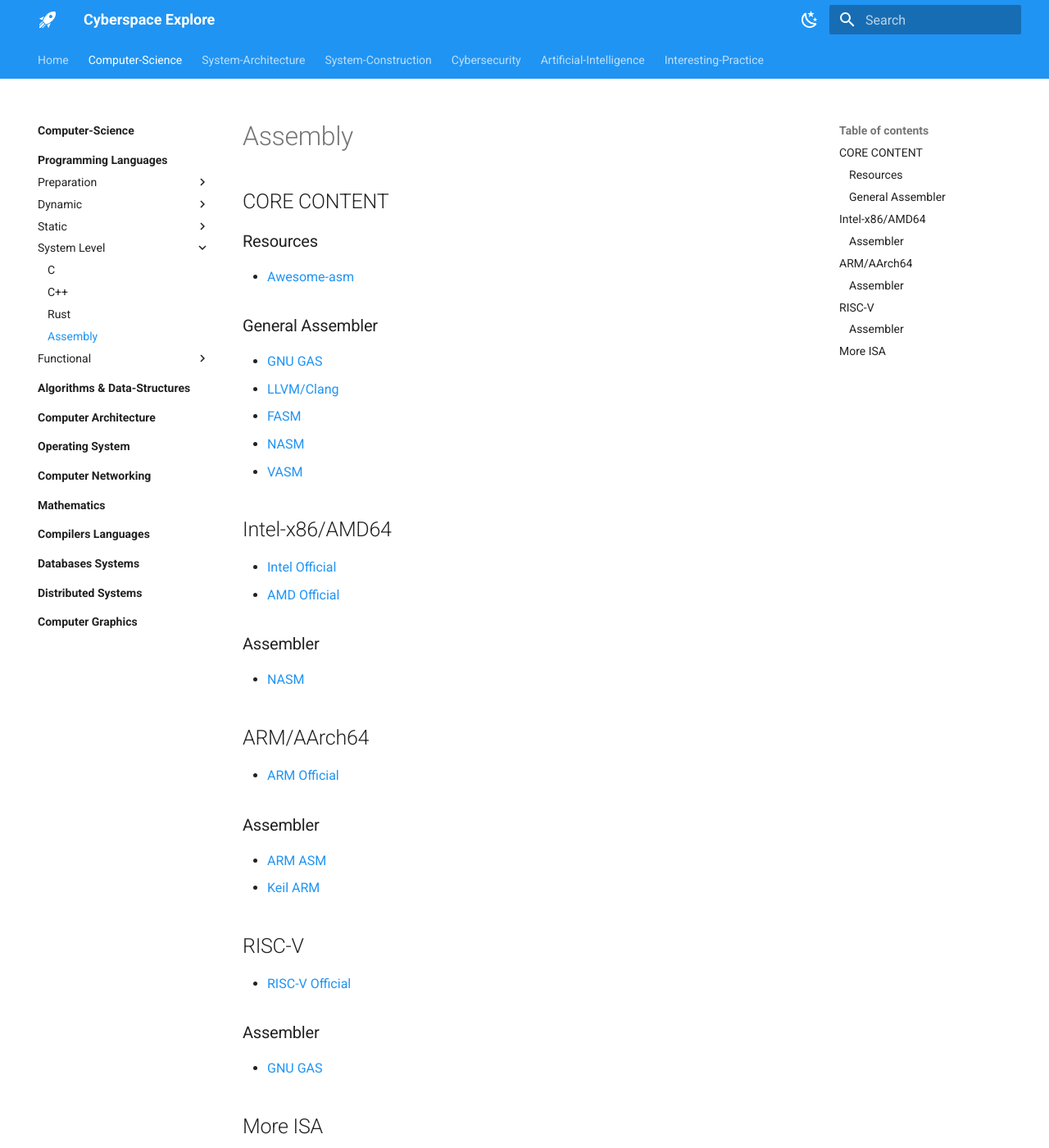
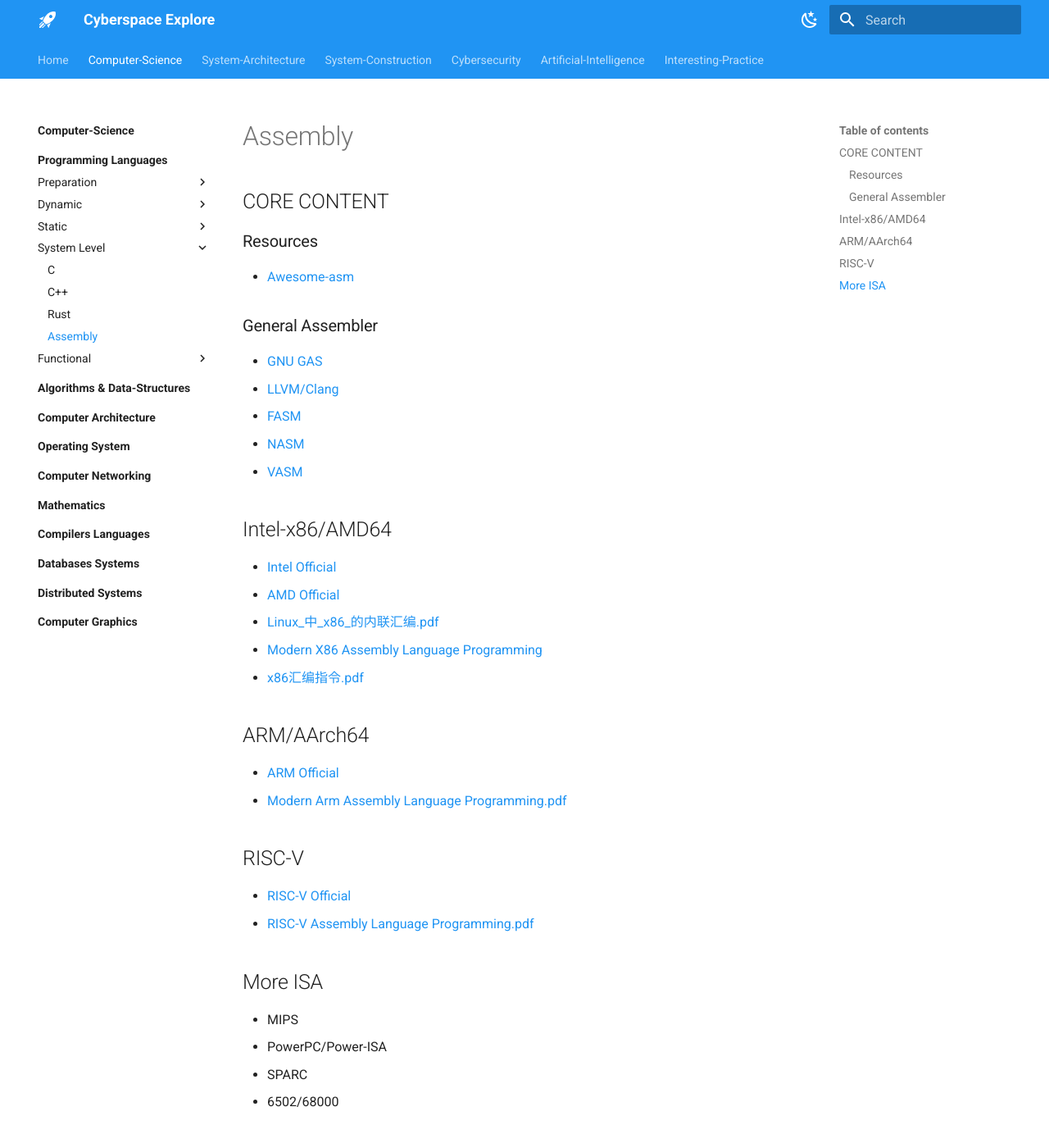
Before and after one commit to AvenMay/cyberspace-explore, an MkDocs documentation site: the page built from docs/computer-science/programming-languages/system-level/assembly.md, in a window 1280 px wide and 1400 px high. Shown: the whole window at 82% size. Built offline with MkDocs 1.6.1 and Material for MkDocs 9.7.7, drawn with Linux system fonts in a browser that asks for light colours.

Commit message:
add system-level links

```diff
--- a/docs/computer-science/programming-languages/system-level/assembly.md
+++ b/docs/computer-science/programming-languages/system-level/assembly.md
@@ -18,31 +18,22 @@
 
 - [Intel Official](https://www.intel.com/content/www/us/en/homepage.html)
 - [AMD Official](https://www.amd.com/en.html)
-
-
-### Assembler
-
-- [NASM]()
+- [Linux_中_x86_的内联汇编.pdf](https://files.evmix.top/computer-science/programming-languages/system-level/assembly/x86/Linux_%E4%B8%AD_x86_%E7%9A%84%E5%86%85%E8%81%94%E6%B1%87%E7%BC%96.pdf)
+- [Modern X86 Assembly Language Programming](https://files.evmix.top/computer-science/programming-languages/system-level/assembly/x86/Modern%20X86%20Assembly%20Language%20Programming)
+- [x86汇编指令.pdf](https://files.evmix.top/computer-science/programming-languages/system-level/assembly/x86/x86%E6%B1%87%E7%BC%96%E6%8C%87%E4%BB%A4.pdf)
 
 ## ARM/AArch64
 
 - [ARM Official](https://www.arm.com/)
-
-
-### Assembler
-
-- [ARM ASM]()
-- [Keil ARM]()
+- [Modern Arm Assembly Language Programming.pdf](https://files.evmix.top/computer-science/programming-languages/system-level/assembly/arm/Modern%20Arm%20Assembly%20Language%20Programming.pdf)
 
 ## RISC-V
 
 - [RISC-V Official](https://www.amd.com/en.html)
-
-### Assembler
-
-- [GNU GAS]()
+- [RISC-V Assembly Language Programming.pdf](https://files.evmix.top/computer-science/programming-languages/system-level/assembly/risc-v/RISC-V%20Assembly%20Language%20Programming.pdf)
 
 ## More ISA
+
 - MIPS
 - PowerPC/Power-ISA
 - SPARC
```
Also changed, not shown: docs/computer-science/programming-languages/system-level/c.md (+10 -3 lines), docs/computer-science/programming-languages/system-level/cpp.md (+9 -0 lines), docs/computer-science/programming-languages/system-level/rust.md (+8 -2 lines).
